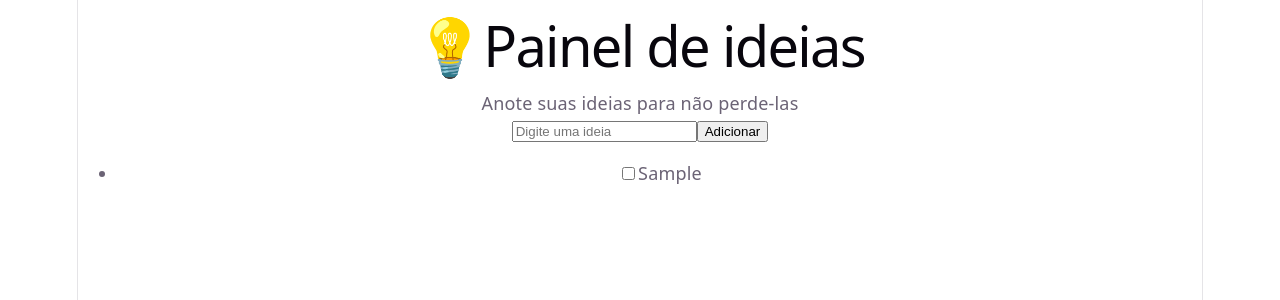
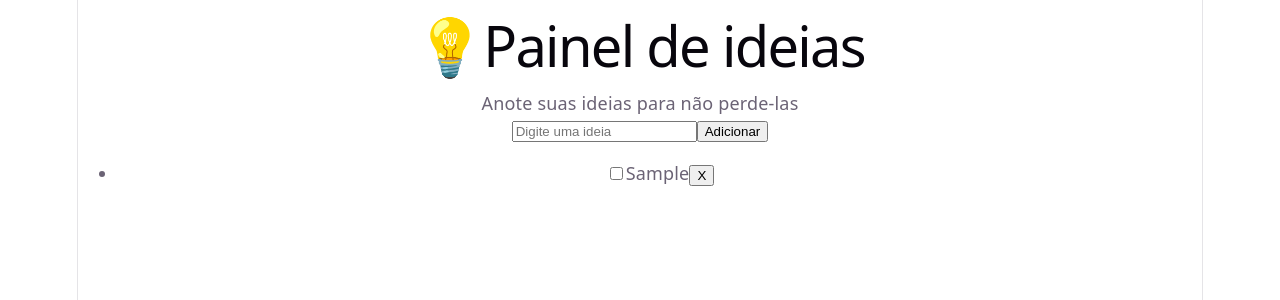
Before and after one commit to mariacmella-11/Painel-PTAC2, a React (Vite) app in the folder Painel de ideias/: page / in a window 1280 px wide. Both pictures are taken after typing "Sample" into the empty fields and a click on the button "Adicionar". Shown: the top 300 px of the page. Built offline with nearby package versions, Linux system fonts and the light colour scheme.

Commit message:
feat: criei um botão X para remover uma ideia

```diff
--- a/Painel de ideias/src/App.jsx
+++ b/Painel de ideias/src/App.jsx
@@ -34,6 +34,13 @@ function App() {
     setIdeias(novasIdeias)
   }
 
+  function removerIdeia(id){
+    const novasIdeias = ideias.filter(
+      (ideia) => ideia.id !==id
+    );
+    setIdeias(novasIdeias)
+  }
+
   return(
     <div>
     <h1>💡Painel de ideias</h1>
@@ -64,6 +71,10 @@ function App() {
           >
             {ideia.texto}
           </span>
+
+          <button onClick={() => removerIdeia(ideia.id)}>
+            X
+          </button>
         </li>
       ))}
     </ul>
```
